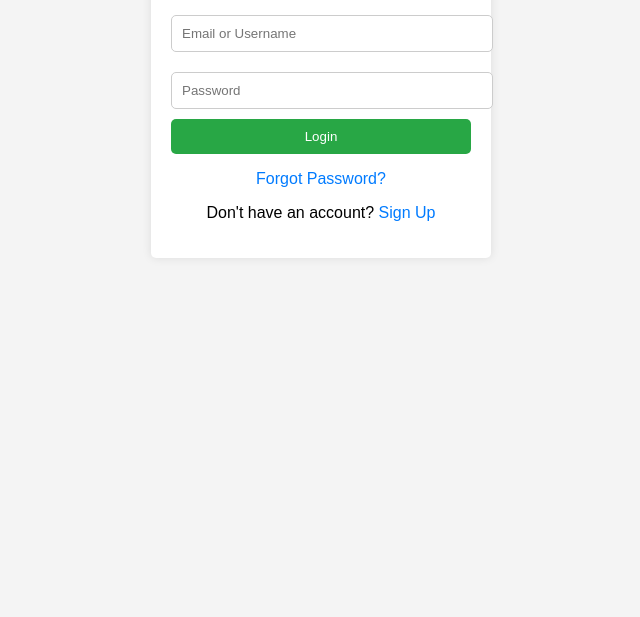
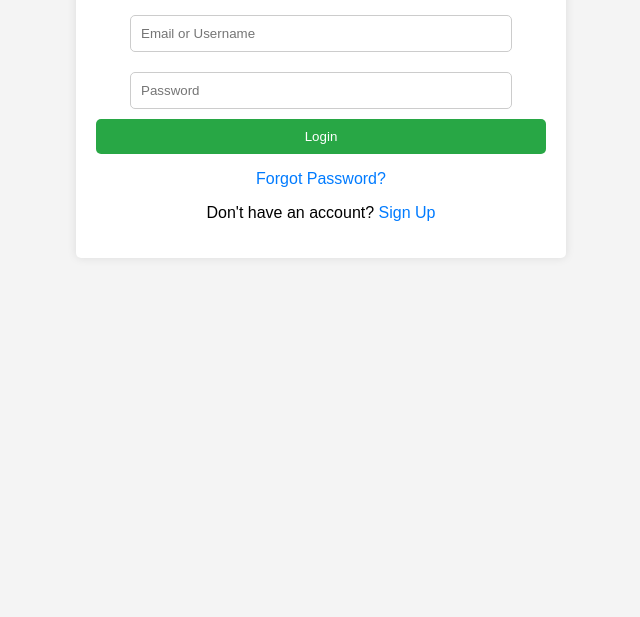
Before and after one commit to PriscilaDenise/Login-page, a plain HTML site: page index.html in a window 1280 px wide. Shown: the part 183-800 px from the top of the page, without its empty margins (319-959 px from the left). Drawn offline with Linux system fonts and the light colour scheme.

Commit message:
login page

```diff
--- a/style.css
+++ b/style.css
@@ -7,7 +7,7 @@ body {
 }
 
 .container {
-    width: 300px;
+    width: 450px;
     margin: 100px auto;
     padding: 20px;
     background: white;
@@ -20,7 +20,7 @@ h2 {
 }
 
 input {
-    width: 100%;
+    width: 80%;
     padding: 10px;
     margin: 10px 0;
     border: 1px solid #ccc;
```
